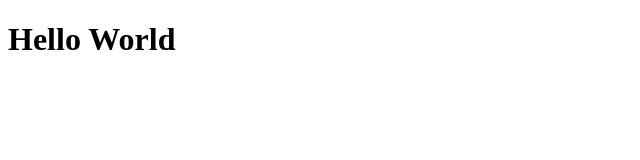
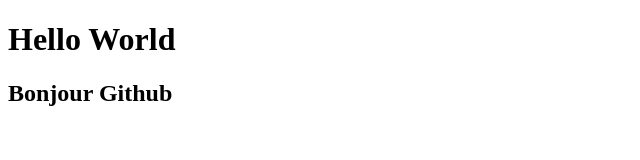
Before and after one commit to alexandre-longeaud/projetAlex, a plain HTML site: page index.html in a window 1280 px wide. Shown: the whole page, without its empty margins (0-640 px from the left). Drawn offline with Linux system fonts and the light colour scheme.

Commit message:
ajout h2 body

```diff
--- a/index.html
+++ b/index.html
@@ -9,6 +9,7 @@
 <body>
 
     <h1>Hello World</h1>
+    <h2>Bonjour Github</h2>
 
 </body>
 </html>
```
